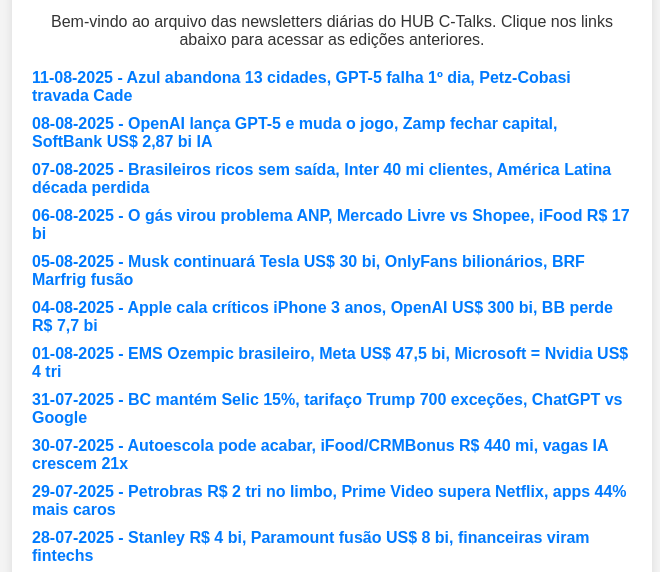
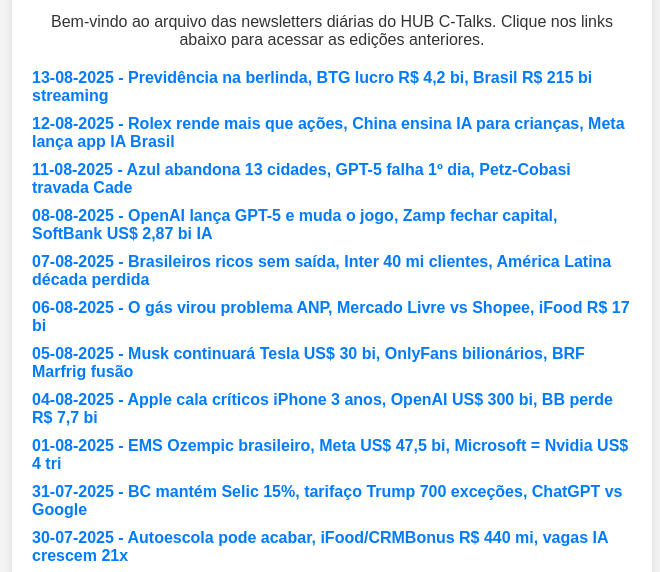
Before and after one commit to CardosoMarco/newsletter-hub-c-talks, a plain HTML site: page index.html in a window 1280 px wide. Shown: the part 221-793 px from the top of the page, without its empty margins (308-968 px from the left). Drawn offline with Linux system fonts and the light colour scheme.

Commit message:
Corrigir newsletters 12/08 e 13/08 - adicionar arquivos HTML e atualizar script.js

```diff
--- a/script.js
+++ b/script.js
@@ -1,5 +1,13 @@
 // Lista de newsletters disponíveis
 const newsletters = [
+    {
+        date: "13-08-2025",
+        description: "Previdência na berlinda, BTG lucro R$ 4,2 bi, Brasil R$ 215 bi streaming"
+    },
+    {
+        date: "12-08-2025",
+        description: "Rolex rende mais que ações, China ensina IA para crianças, Meta lança app IA Brasil"
+    },
     {
         date: "11-08-2025",
         description: "Azul abandona 13 cidades, GPT-5 falha 1º dia, Petz-Cobasi travada Cade"
```
Also changed, not shown: newsletters/12-08-2025.html (line endings or trailing spaces), newsletters/13-08-2025.html (line endings or trailing spaces).
